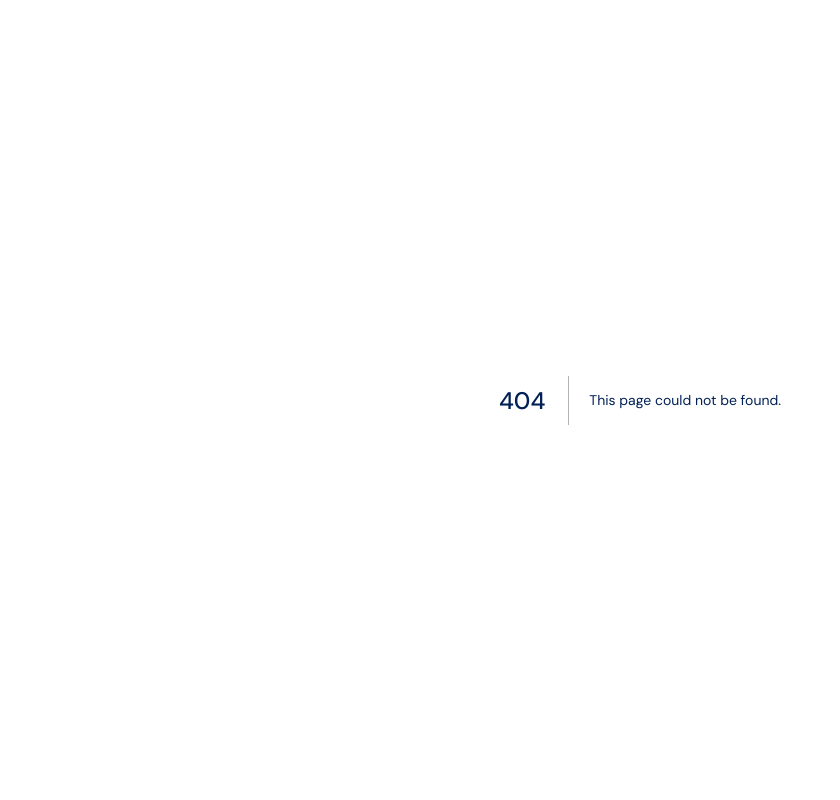
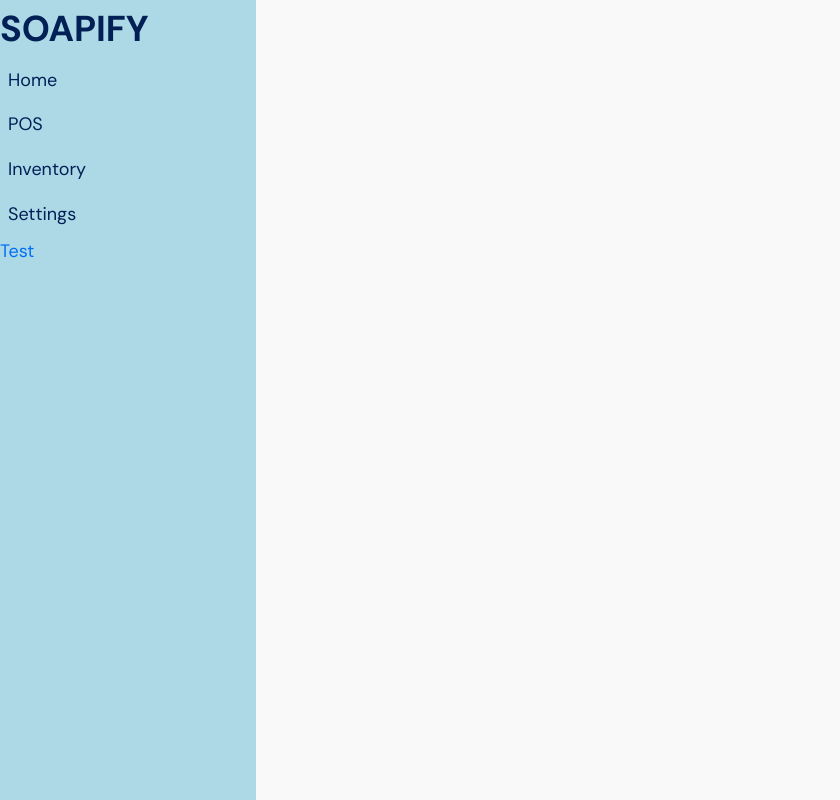
Before and after one commit to angeloeboy/soapify-frontend, a Next.js app: page /dashboard/products in a window 1280 px wide. Before the commit this address had no page. Shown: the whole page, without its empty margins (0-840 px from the left). Built offline with nearby package versions, Linux system fonts and the light colour scheme.

Commit message:
added lnks

```diff
--- /dev/null
+++ b/src/components/dashboardLayout.jsx
@@ -0,0 +1,12 @@
+import Sidebar from "@/components/sidebar";
+
+let DashboardLayout = ({ children }) => {
+	return (
+		<>
+			<Sidebar />
+			<div>{children}</div>
+		</>
+	);
+};
+
+export default DashboardLayout;
--- a/src/components/sidebar.jsx
+++ b/src/components/sidebar.jsx
@@ -1,3 +1,4 @@
+import Link from "next/link";
 import { useState } from "react";
 import styled from "styled-components";
 
@@ -49,13 +50,11 @@ const Sidebar = () => {
 				{isPosSubMenuOpen && (
 					<SubMenu>
 						<div className="pos-sub-sales">Sales</div>
+						<Link href="/dashboard"> Test</Link>
 					</SubMenu>
 				)}
 			</Menu>
-      <Menu
-        className="inventory-menu with-submenu"
-        onClick={handleInventorySubMenuToggle}
-      >
+			<Menu className="inventory-menu with-submenu" onClick={handleInventorySubMenuToggle}>
 				Inventory
 				{isInventorySubMenuOpen && (
 					<SubMenu>
@@ -65,10 +64,7 @@ const Sidebar = () => {
 					</SubMenu>
 				)}
 			</Menu>
-      <Menu
-        className="settings-menu with-submenu"
-        onClick={handleSettingsSubMenuToggle}
-      >
+			<Menu className="settings-menu with-submenu" onClick={handleSettingsSubMenuToggle}>
 				Settings
 				{isSettingsSubMenuOpen && (
 					<SubMenu>
@@ -76,6 +72,7 @@ const Sidebar = () => {
 					</SubMenu>
 				)}
 			</Menu>
+			<Link href="/dashboard/products"> Test</Link>
 		</SidebarContainer>
 	);
 };
--- /dev/null
+++ b/src/pages/dashboard/products.jsx
@@ -0,0 +1,11 @@
+import DashboardLayout from "@/components/DashboardLayout";
+
+let ProductsPage = () => {
+	return (
+		<DashboardLayout>
+			<h1>Hello</h1>
+		</DashboardLayout>
+	);
+};
+
+export default ProductsPage;
```
Also changed, not shown: src/pages/dashboard/index.jsx (+8 -4 lines), 1 other file (tests, documents, lock files or other folders). Lines whose indentation alone changed are shown as unchanged.
